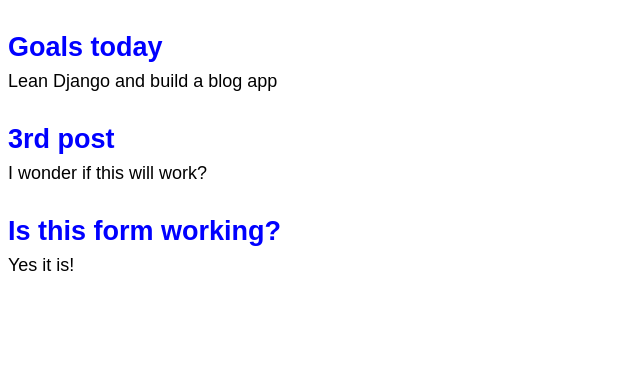
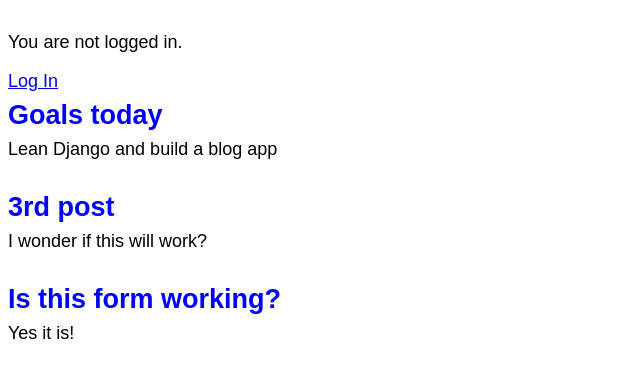
Before and after one commit to mreboland/djangoBlogApp, a Django app: page / in a window 1280 px wide. Shown: the part 99-477 px from the top of the page, without its empty margins (0-640 px from the left). Run offline with Django 3.2, Linux system fonts and the light colour scheme; data comes from the database, SQL or seed files in the repository; both versions use the stored data as it was after the commit.

Commit message:
adding log in and out links

```diff
--- a/static/css/base.css
+++ b/static/css/base.css
@@ -45,3 +45,7 @@
 .post-entry h2 a:hover {
     color: red;
 }
+
+.username {
+    text-transform: capitalize;
+}
--- a/templates/base.html
+++ b/templates/base.html
@@ -19,6 +19,18 @@
             <a href="{% url 'post_new' %}">+ New Blog Post</a>
         </div>
     </header>
+    {% comment %} Checking if user is authenticated {% endcomment %}
+    {% if user.is_authenticated %}
+        <p class="username">Hi {{ user.username }}!</p>
+        <!-- Adding a logout link -->
+        <p>
+            <a href="{% url 'logout' %}">Log out</a>
+        </p>
+    {% comment %} If they aren't print a unique message saying so {% endcomment %}
+    {% else %}
+        <p>You are not logged in.</p>
+        <a href="{% url 'login' %}">Log In</a>
+    {% endif %}
 
     <!-- Creating a block of content to be filled by other templates -->
     <div>
```
Also changed, not shown: db.sqlite3.
